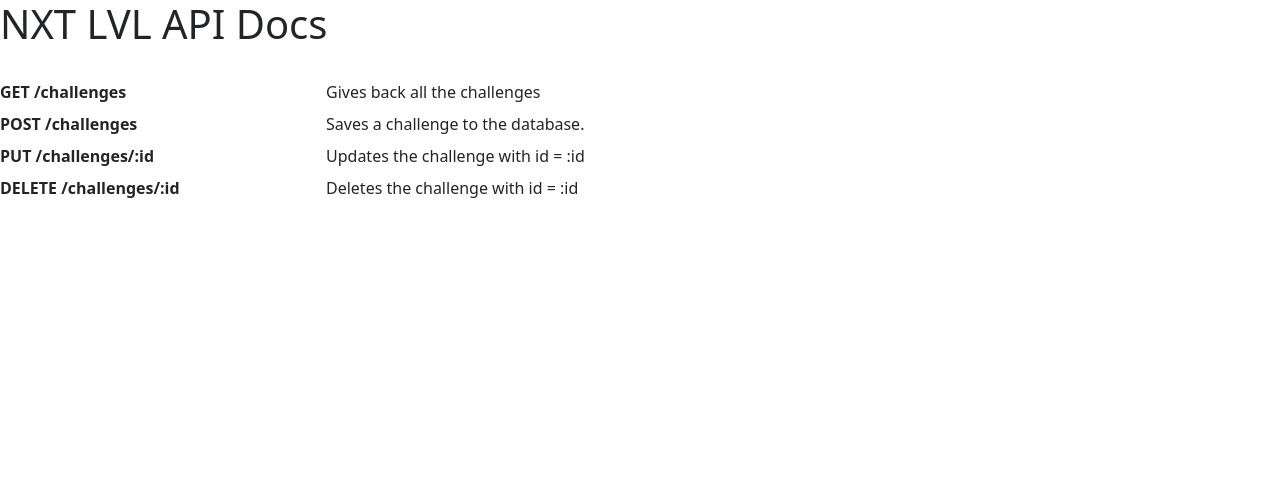
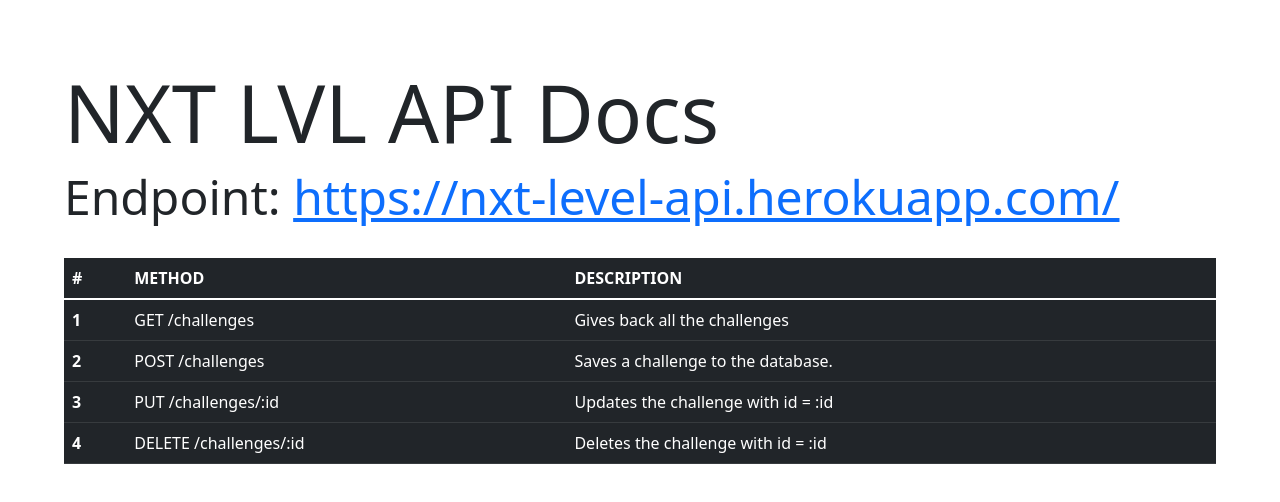
Before and after one commit to EHB-MCT/web2-groupproject-backend-team-benoit, a website: page public/info.html in a window 1280 px wide. Drawn offline with nearby package versions, Linux system fonts and the light colour scheme.

Commit message:
Update styling of info.html

```diff
--- a/public/info.html
+++ b/public/info.html
@@ -5,23 +5,53 @@
     <meta charset="UTF-8">
     <meta http-equiv="X-UA-Compatible" content="IE=edge">
     <meta name="viewport" content="width=device-width, initial-scale=1.0">
-    <link href="https://cdn.jsdelivr.net/npm/bootstrap@5.1.3/dist/css/bootstrap.min.css" rel="stylesheet" integrity="sha384-1BmE4kWBq78iYhFldvKuhfTAU6auU8tT94WrHftjDbrCEXSU1oBoqyl2QvZ6jIW3" crossorigin="anonymous">
+    <link href="https://cdn.jsdelivr.net/npm/bootstrap@5.1.3/dist/css/bootstrap.min.css" rel="stylesheet"
+        integrity="sha384-1BmE4kWBq78iYhFldvKuhfTAU6auU8tT94WrHftjDbrCEXSU1oBoqyl2QvZ6jIW3" crossorigin="anonymous">
+    <style>
+        body {
+            margin: 4em
+        }
+    </style>
     <title>NXT LVL API</title>
 </head>
 
 <body>
-    <h1>NXT LVL API Docs</h1>
+    <h1 class="display-1">NXT LVL API Docs</h1>
+    <h5 class="display-5">Endpoint: <a
+            href="https://nxt-level-api.herokuapp.com/">https://nxt-level-api.herokuapp.com/</a></h5>
     <br>
-    <dl class="row">
-        <dt class="col-sm-3">GET /challenges</dt>
-        <dd class="col-sm-9">Gives back all the challenges</dd>
-        <dt class="col-sm-3">POST /challenges</dt>
-        <dd class="col-sm-9">Saves a challenge to the database.</dd>
-        <dt class="col-sm-3">PUT /challenges/:id</dt>
-        <dd class="col-sm-9">Updates the challenge with id = :id</dd>
-        <dt class="col-sm-3">DELETE /challenges/:id</dt>
-        <dd class="col-sm-9">Deletes the challenge with id = :id</dd>
-    </dl>
+    <table class="table table-dark">
+        <thead>
+            <tr>
+                <th scope="col">#</th>
+                <th scope="col">METHOD</th>
+                <th scope="col">DESCRIPTION</th>
+            </tr>
+        </thead>
+        <tbody>
+            <tr>
+                <th scope="row">1</th>
+                <td>GET /challenges</td>
+                <td>Gives back all the challenges</td>
+            </tr>
+            <tr>
+                <th scope="row">2</th>
+                <td>POST /challenges</td>
+                <td>Saves a challenge to the database.</td>
+            </tr>
+            <tr>
+                <th scope="row">3</th>
+                <td>PUT /challenges/:id</td>
+                <td>Updates the challenge with id = :id</td>
+            </tr>
+            <tr>
+                <th scope="row">4</th>
+                <td>DELETE /challenges/:id</td>
+                <td>Deletes the challenge with id = :id</td>
+            </tr>
+        </tbody>
+
+    </table>
 </body>
 
 </html>
```
